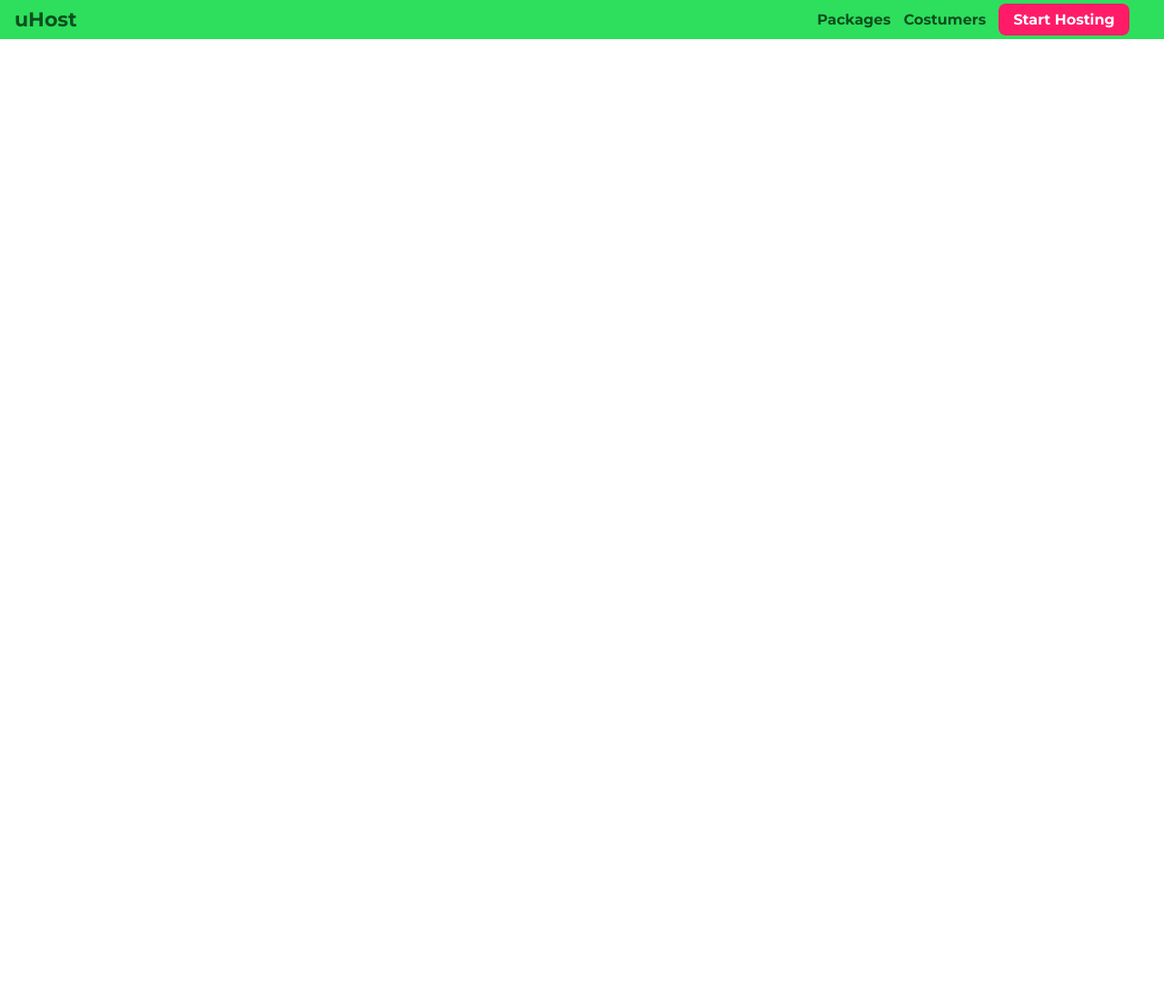
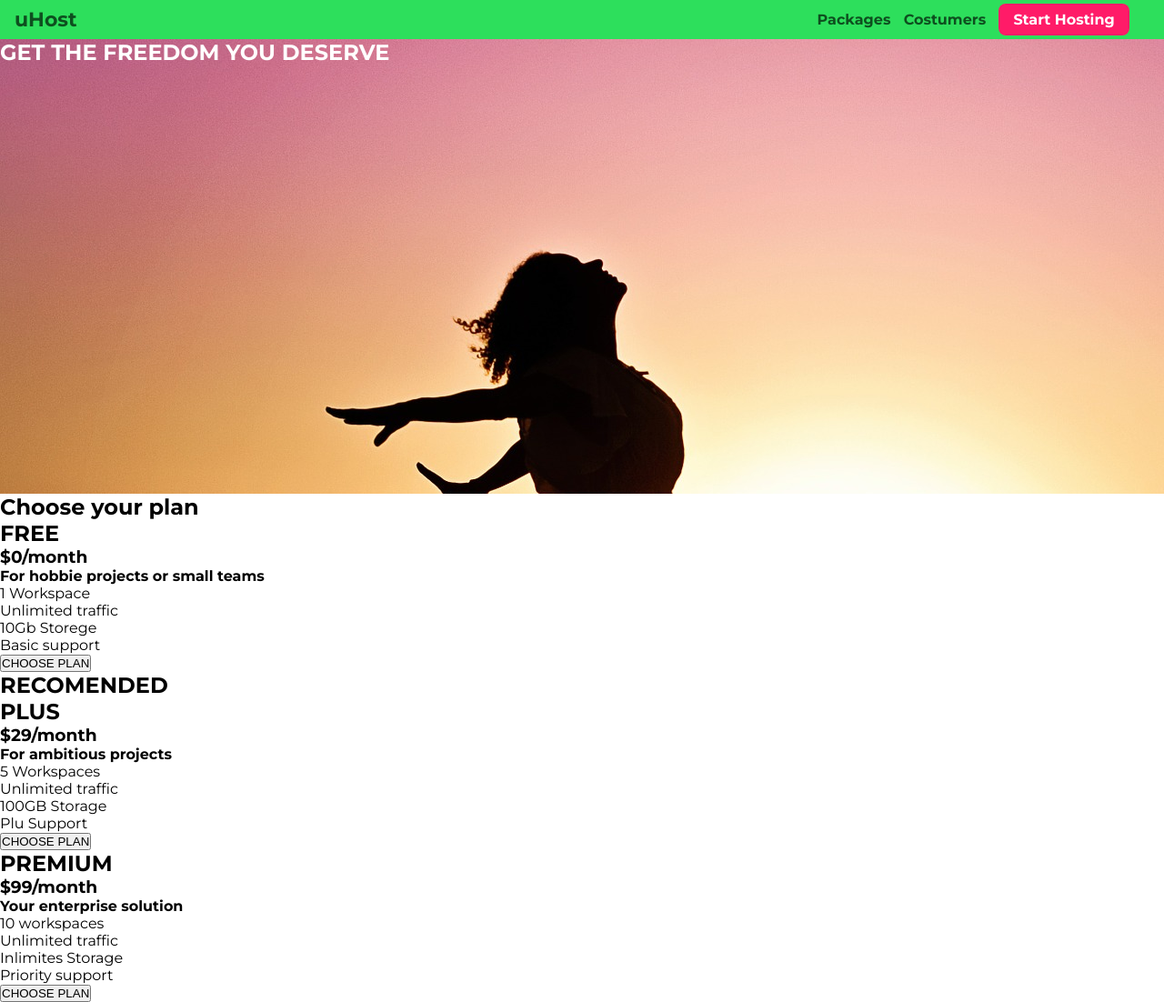
Before and after one commit to CamiloPinzon/css_project_1, a website: page index.html in a window 1280 px wide. Shown: the whole page at 91% size. Before the commit the page ends 800 px from the top, so only its background shows below. Drawn offline with Linux system fonts and the light colour scheme.

Commit message:
Plans info

```diff
--- a/index.html
+++ b/index.html
@@ -33,7 +33,59 @@
         </nav>
     </header>
     <main>
-        <div class="product-overview"></div>
+        <section id="product-overview">
+            <h1>Get the freedom you deserve</h1>
+        </section>
+        <section id="plans">
+            <h2 class="section-title">
+                Choose your plan
+            </h2>
+            <div>
+                <article>
+                    <h2>FREE</h2>
+                    <h3>$0/month</h3>
+                    <h4>For hobbie projects or small teams</h4>
+                    <ul>
+                        <li>1 Workspace</li>
+                        <li>Unlimited traffic</li>
+                        <li>10Gb Storege</li>
+                        <li>Basic support</li>
+                    </ul>
+                    <div>
+                        <button>CHOOSE PLAN</button>
+                    </div>
+                </article>
+                <article>
+                    <h2>RECOMENDED</h2>
+                    <h2>PLUS</h2>
+                    <h3>$29/month</h3>
+                    <h4>For ambitious projects</h4>
+                    <ul>
+                        <li>5 Workspaces</li>
+                        <li>Unlimited traffic</li>
+                        <li>100GB Storage</li>
+                        <li>Plu Support</li>
+                    </ul>
+                    <div>
+                        <button>CHOOSE PLAN</button>
+                    </div>
+                </article>
+                <article>
+                    <h2>PREMIUM</h2>
+                    <h3>$99/month</h3>
+                    <h4>Your enterprise solution</h4>
+                    <ul>
+                        <li>10 workspaces</li>
+                        <li>Unlimited traffic</li>
+                        <li>Inlimites Storage</li>
+                        <li>Priority support</li>
+                    </ul>
+                    <div>
+                        <button>CHOOSE PLAN</button>
+                    </div>
+                </article>
+            </div>
+        </section>
     </main>
 </body>
 
--- a/main.css
+++ b/main.css
@@ -1,5 +1,7 @@
 * {
     box-sizing: border-box;
+    margin: 0;
+    padding: 0;
 }
 
 body {
@@ -69,8 +71,13 @@ body {
     border: none;
 }
 
-.product-overview {
+#product-overview {
     background-image: url('./freedom.jpg');
     width: 100%;
-    height: auto;
+    height: 500px;
 }
+
+#product-overview > h1 {
+    color: #FFF;
+    text-transform: uppercase;
+}
```
